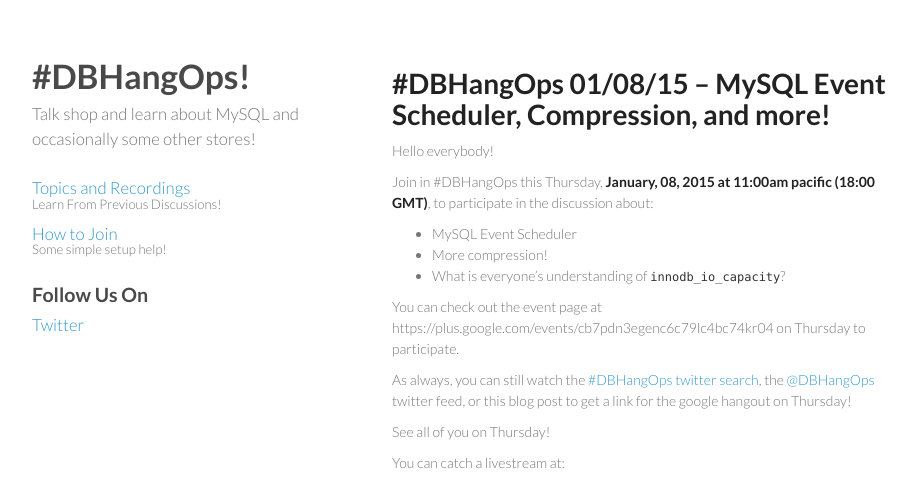
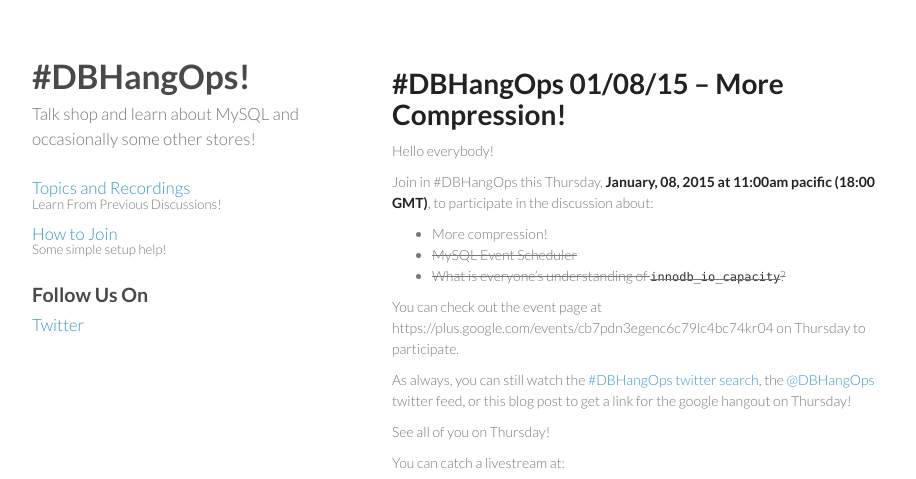
Before and after one commit to dbhangops/dbhangops.github.io, a Jekyll site: the page built from _posts/2015-01-06-dbhangops-010815-event-scheduler-and-more-compression.markdown, in a window 1280 px wide and 900 px high, cut to the strip 0-479 px from the top of the window. Shown: the whole strip, without its empty margins (178-1094 px from the left). Built offline with Jekyll 4.4.1, drawn with Linux system fonts in a browser that asks for light colours; Markdown is read by kramdown in place of the engine named in the settings.

Commit message:
Updating last blog post based on actual content

```diff
--- a/_posts/2015-01-06-dbhangops-010815-event-scheduler-and-more-compression.markdown
+++ b/_posts/2015-01-06-dbhangops-010815-event-scheduler-and-more-compression.markdown
@@ -1,6 +1,6 @@
 ---
 layout: post
-title: '#DBHangOps 01/08/15 -- MySQL Event Scheduler, Compression, and more!'
+title: '#DBHangOps 01/08/15 -- More Compression!'
 categories:
 - computing
 - database
@@ -19,16 +19,16 @@
 type: post
 published: true
 ---
-\#DBHangOps 01/08/15 -- MySQL Event Scheduler, Compression, and more!
+\#DBHangOps 01/08/15 -- More Compression!
 =========================================================
 
 Hello everybody!
 
 Join in \#DBHangOps this Thursday, **January, 08, 2015 at 11:00am pacific (18:00 GMT)**, to participate in the discussion about:
 
-* MySQL Event Scheduler
 * More compression!
-* What is everyone's understanding of `innodb_io_capacity`?
+* ~~MySQL Event Scheduler~~
+* ~~What is everyone's understanding of `innodb_io_capacity`?~~
 
 You can check out the event page at https://plus.google.com/events/cb7pdn3egenc6c79lc4bc74kr04 on Thursday to participate.
 
```
